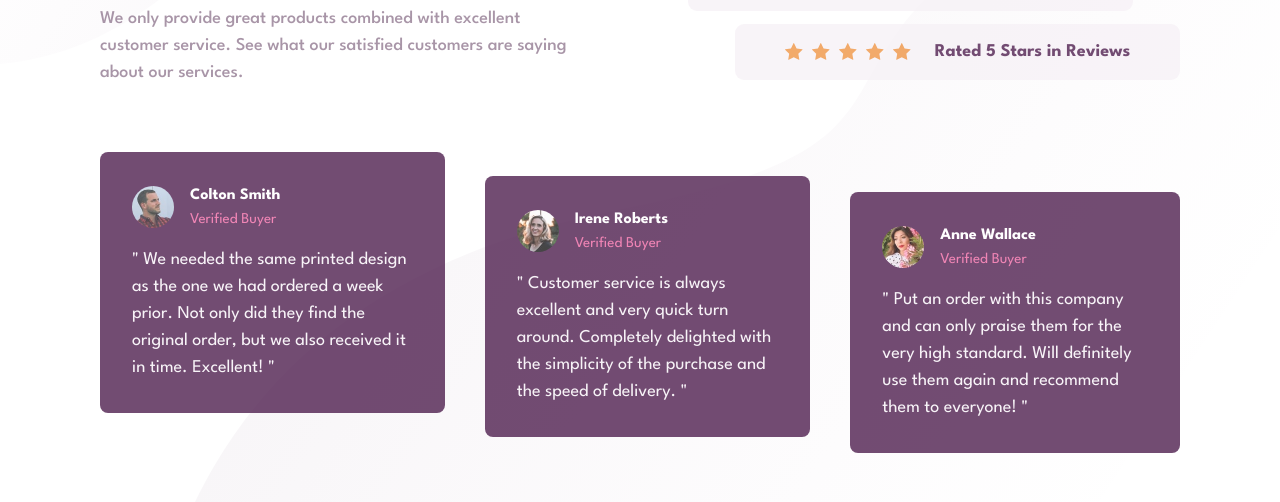
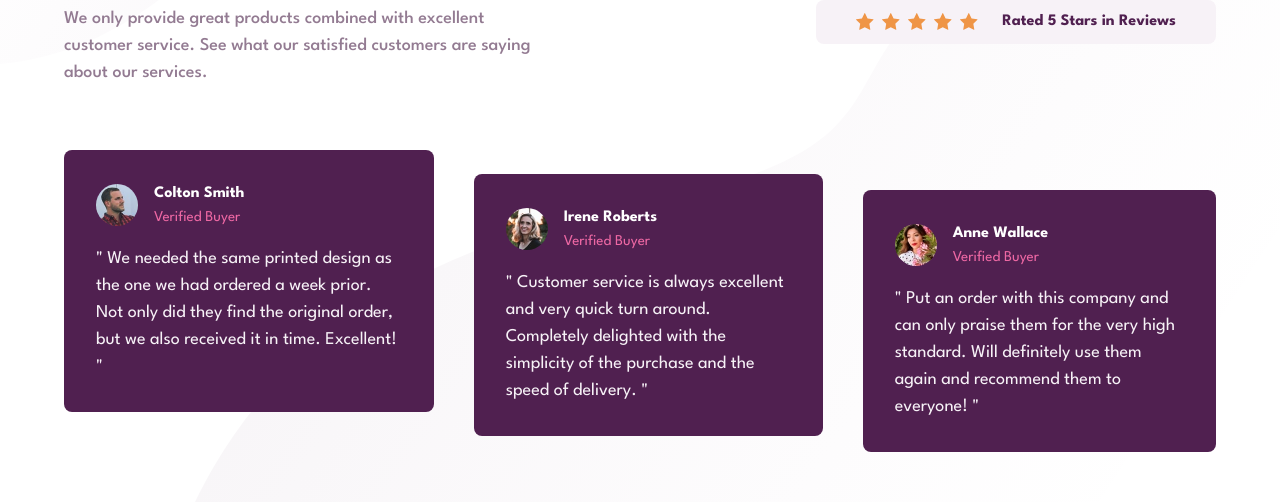
Before and after one commit to armson45/FM-social-proof-section, a plain HTML site: page index.html in a window 1280 px wide. Shown: the part 298-800 px from the top of the page. Drawn offline with Linux system fonts and the light colour scheme.

Commit message:
fix: overflow on 1024px screens

```diff
--- a/css/styles.css
+++ b/css/styles.css
@@ -9,7 +9,7 @@
     --light-grayish-magenta: hsl(300, 24%, 96%);
     --white: hsl(0, 0%, 100%);
 
-    --fs-normal: clamp(1rem, 0.29vw + 0.944rem, 1.125rem);
+    --fs-normal: clamp(0.9375rem, 0.29vw + 0.944rem, 1.125rem);
     --fs-large: clamp(2.625rem, 3.188vw + 2.007rem, 52px);
     --mx-width: clamp(310px, 90%, 1200px);
 }
@@ -28,14 +28,14 @@ main {
     display: flex;
     align-items: center;
     justify-content: center;
-    opacity: 0.8;
 }
 
 .wrapper {
     margin-inline: auto;
-    max-width: 75rem;
-    width: 90%;
+    /* max-width: 75rem;
+    width: 90%; */
     margin-top: 4rem;
+    max-width: var(--mx-width);
 }
 
 .hero {
@@ -133,7 +133,6 @@ main {
 
 .testimony {
     font-size: var(--fs-normal);
-    min-width: 25ch;
     color: var(--light-grayish-magenta);
 }
 
@@ -167,7 +166,7 @@ main {
 
     .rating-container {
         padding: .8em 2em;
-        width: 27.8125rem;
+        max-width: 27.8125rem;
         flex-flow: row;
         justify-content: center;
         gap: 1.5rem;
@@ -212,3 +211,14 @@ main {
         top: 2.5rem;
     }
 }
+
+@media (width >=1024px) {
+    .rating-container {
+        padding: .6em 1em;
+        min-width: 400px;
+        font-size: 1rem;
+        flex-flow: row;
+        justify-content: center;
+        gap: 1.5rem;
+    }
+}
```
